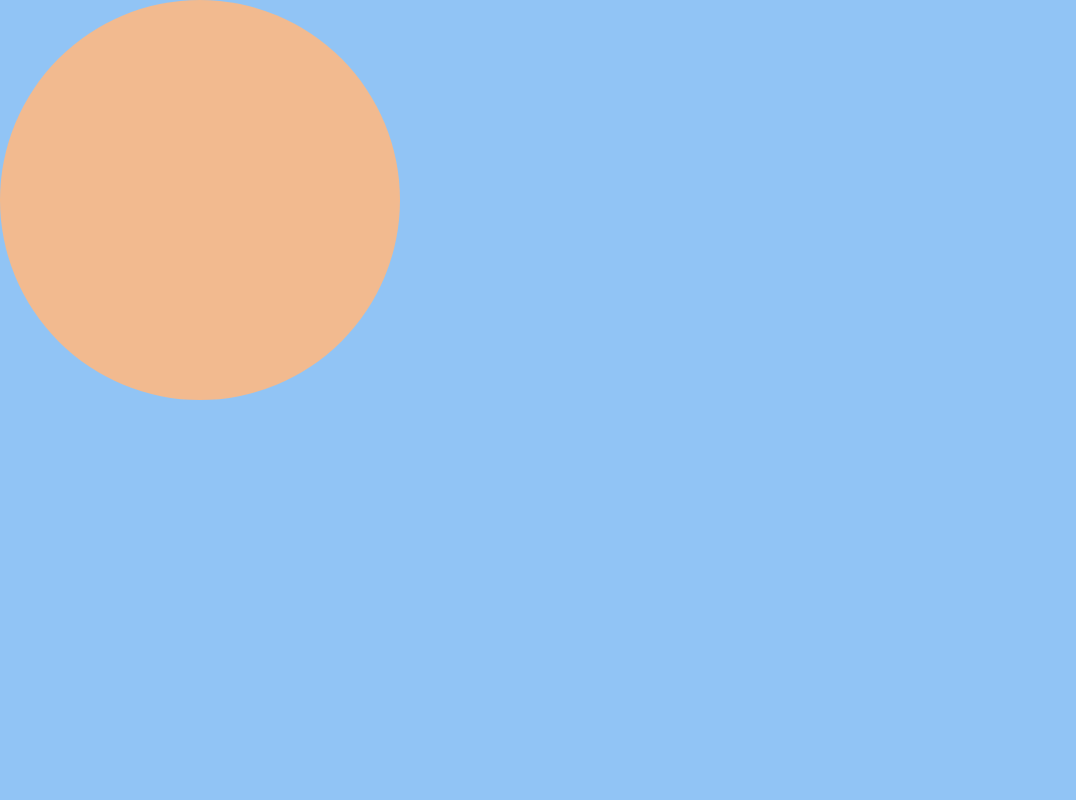
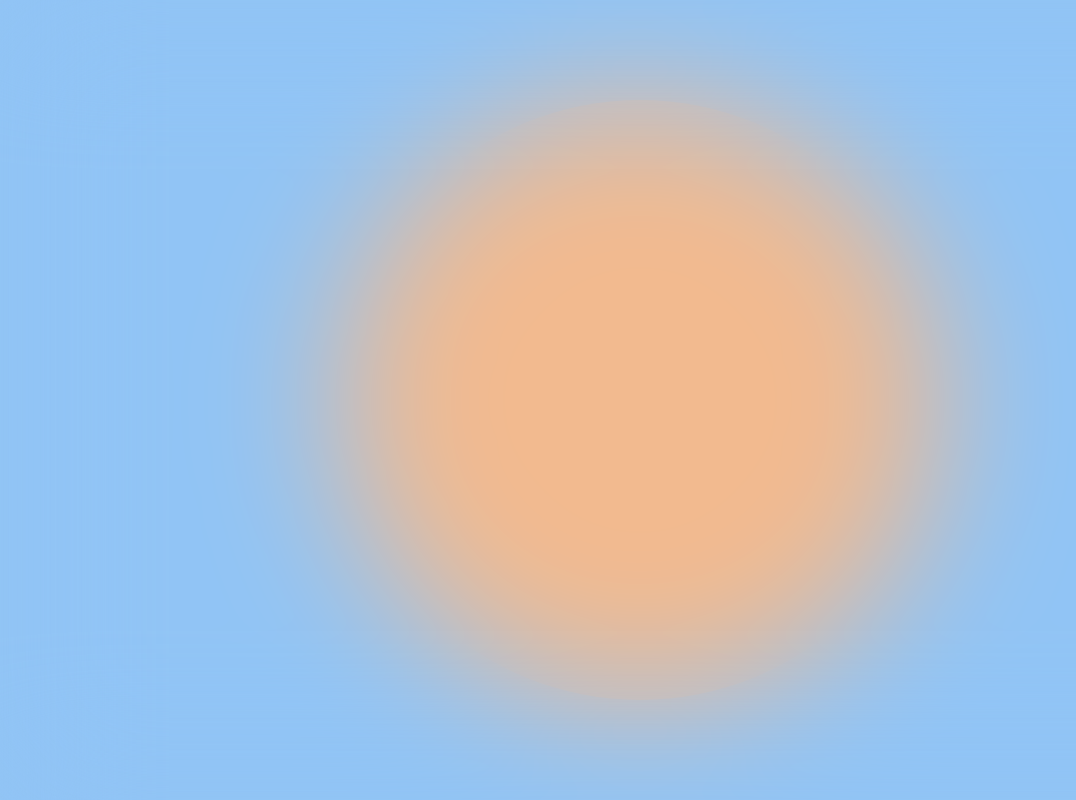
Before and after one commit to robin-mk/animations-effects, a plain HTML site: page following_onmousemove/index.html in a window 1280 px wide. Shown: the whole page, without its empty margins (0-1076 px from the left). Drawn offline with Linux system fonts and the light colour scheme.

Commit message:
ball follow mouse

```diff
--- a/following_onmousemove/index.html
+++ b/following_onmousemove/index.html
@@ -9,8 +9,10 @@
 </head>
 <body>
     <div id="background" class="background">
-        <div id="ball1" class="ball1"></div>
-        <div class="ball2"></div>
+        <div class="blur-mask"></div>
+        <div class="ballContainer">
+            <div id="ball1" class="ball1"></div>
+        </div>
     </div>
     <script src="main.js"></script>
 </body>
--- a/following_onmousemove/main.js
+++ b/following_onmousemove/main.js
@@ -1,10 +1,14 @@
 const ball1 = document.getElementById("ball1");
 const background = document.getElementById("background");
 
+let width = window.innerWidth;
+let height = window.innerHeight;
+
+ball1.style.transition = "all 1s ease-out";
 
 background.addEventListener("mousemove", function myScript(event) {
-    var x = event.clientX;     // Get the mouse horizontal coordinate
-    var y = event.clientY;     // Get the mouse vertical coordinate
-    console.log(x,y)
-    ball1.style.transform = "translate(" + x + offsetXBall1 + "px," + y + offsetYBall1 + "px)";
-} );
+    let x = event.clientX - width / 2;     // Get the mouse horizontal coordinate centered
+    let y = event.clientY - height / 2;     // Get the mouse vertical coordinate centered
+
+    ball1.style.transform = "translate(" + x * 1.3 + "px," + y * 1.3 + "px)";
+});
--- a/following_onmousemove/style.css
+++ b/following_onmousemove/style.css
@@ -6,14 +6,36 @@ body {
 .background {
     height: 100vh;
     width: 100%;
-    filter: blur(0.7);
     background-color: #91c4f5;
-    overflow: hidden;
+    position: relative;
+}
+
+.blur-mask {
+    position: absolute;
+    top: 0;
+    left: 0;
+    backdrop-filter: blur(70px);
+    height: 100vh;
+    width: 100%;
+    z-index: 4;
 }
 
 .ball1 {
     background-color: #f2ba8f;
-    height: 400px;
-    width: 400px;
+    height: 600px;
+    width: 600px;
     border-radius: 50%;
+    z-index: 3;
 }
+
+.ballContainer {
+    display: flex;
+    align-items: center;
+    justify-content: center;
+    width: 100%;
+    height: 100vh;
+    overflow: hidden;
+    position: absolute;
+    top: 0;
+    left: 0;
+}
```
